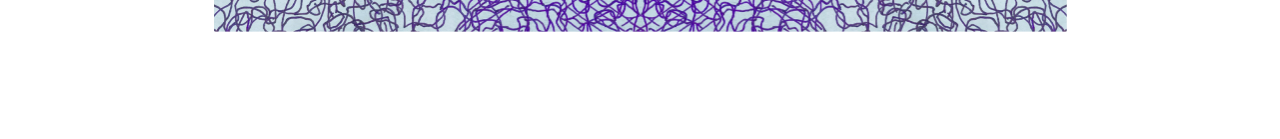
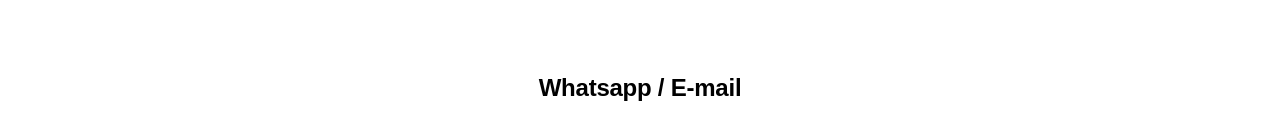
Before and after one commit to juliaparamonova/ANDREY.PHI, a React (Vite) app: page / in a window 1280 px wide. Shown: the part 1453-1592 px from the top of the page. Built offline with nearby package versions, Linux system fonts and the light colour scheme.

Commit message:
upd contacts

```diff
--- a/src/components/Body/Body.module.css
+++ b/src/components/Body/Body.module.css
@@ -2,6 +2,7 @@
     position: relative;
     min-height: 100vh;
     display: flex;
+    flex-direction: column;
     justify-content: center;
     align-items: center;
 }
@@ -9,6 +10,7 @@
 .body_pct {
     position: relative;
     display: inline-block;
+
 }
 
 .body_pct img {
@@ -23,14 +25,6 @@
     height: 449px;
 }
 
-/*
-.text_wrapper {
-    position: absolute;
-    top: 0px;
-    left: 0;
-    width: 100%;
-    overflow: hidden;
-} */
 
 .title_body {
     position: absolute;
@@ -50,6 +44,25 @@
 
 }
 
+.contacts {
+    display: flex;
+    justify-content: center;
+
+    margin-top: 113px;
+    text-align: center;
+}
+
+.title_contacts {
+    font-family: "Montserrat", sans-serif;
+    font-weight: 700;
+    font-size: 24px;
+    line-height: 1.5;
+    letter-spacing: -0.01em;
+    text-align: center;
+    color: #000;
+}
+
+
 
 
 
--- a/src/components/Body/Body.tsx
+++ b/src/components/Body/Body.tsx
@@ -11,6 +11,9 @@ export default function Body() {
           <img src={BodyPC} alt="Fotografie eines der Werke" />
         </picture>
       </div>
+      <div className={css.contacts}>
+        <h2 className={css.title_contacts}>Whatsapp / E-mail</h2>
+      </div>
     </section>
   );
 }
```
